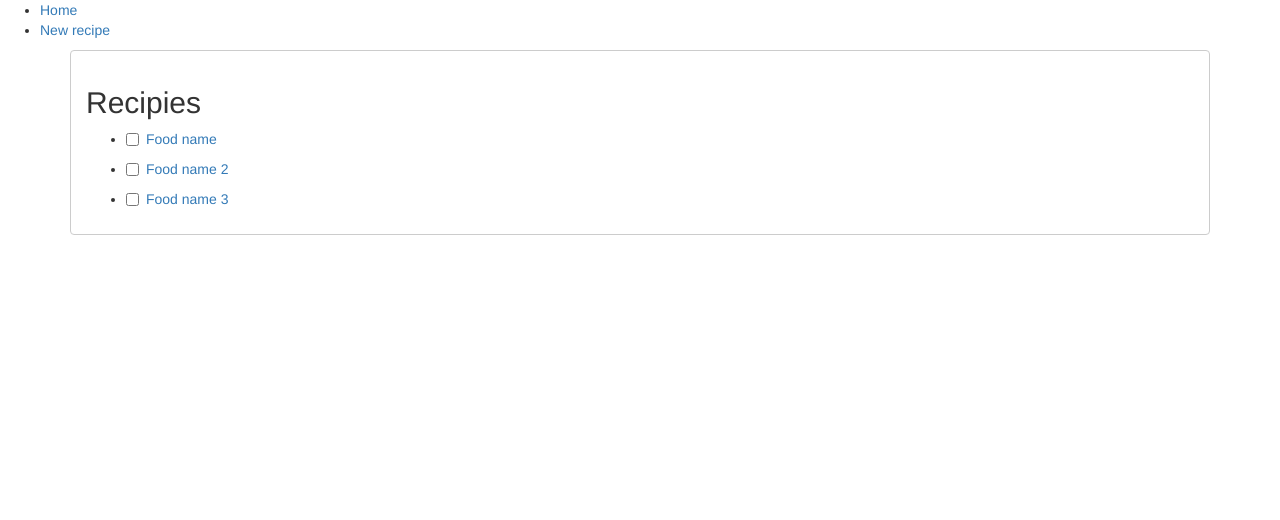
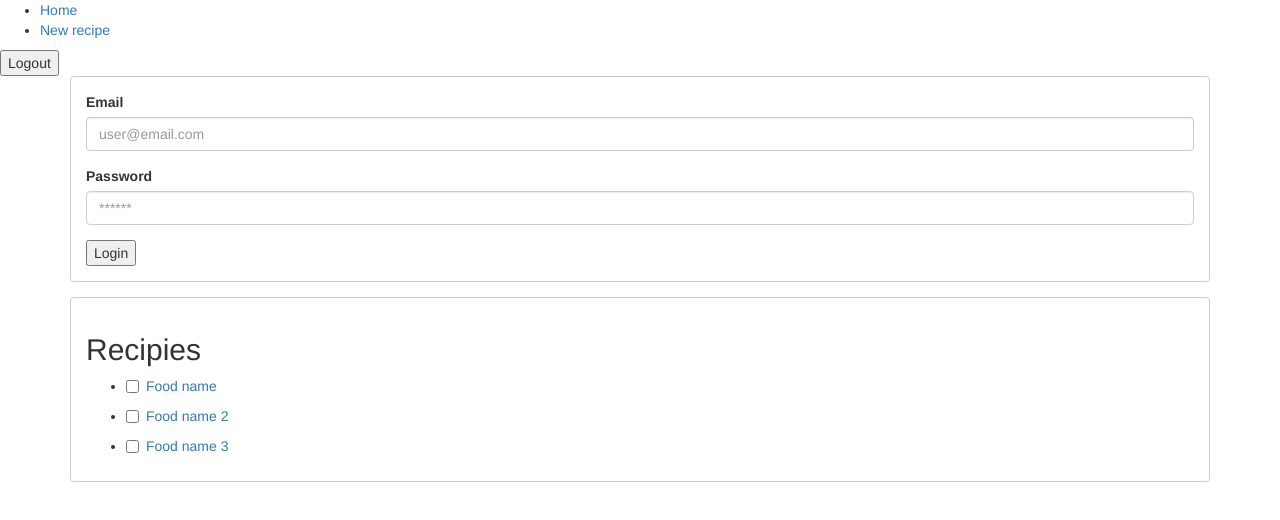
Before and after one commit to yehorDorosh/cook-book, an Angular app: page / in a window 1280 px wide. Shown: the top 520 px of the page. Built offline with nearby package versions, Linux system fonts and the light colour scheme; no server answers.

Commit message:
Add login form

```diff
--- /dev/null
+++ b/src/app/components/auth/login-form/login-form.component.html
@@ -0,0 +1,25 @@
+<form #form="ngForm" (ngSubmit)="onSubmit(form)" class="card">
+  <div class="form-group">
+    <label for="email">Email</label>
+    <input
+      type="email"
+      class="form-control"
+      id="email"
+      placeholder="user@email.com"
+      name="email"
+      ngModel
+    />
+  </div>
+  <div class="form-group">
+    <label for="password">Password</label>
+    <input
+      type="password"
+      class="form-control"
+      id="password"
+      placeholder="******"
+      name="password"
+      ngModel
+    />
+  </div>
+  <button type="submit">Login</button>
+</form>
--- /dev/null
+++ b/src/app/components/auth/login-form/login-form.component.ts
@@ -0,0 +1,18 @@
+import { Component } from '@angular/core';
+import { FormsModule, NgForm } from '@angular/forms';
+import auth from '../../../utils/firebase/auth-firebase';
+
+@Component({
+  selector: 'app-login-form',
+  imports: [FormsModule],
+  templateUrl: './login-form.component.html',
+  styleUrl: './login-form.component.scss',
+})
+export class LoginFormComponent {
+  onSubmit(formData: NgForm) {
+    if (formData.valid) {
+      const { email, password } = formData.value;
+      auth.signIn(email, password);
+    }
+  }
+}
--- a/src/app/components/layout/header/header.component.html
+++ b/src/app/components/layout/header/header.component.html
@@ -5,4 +5,7 @@
       <li><a routerLink="/new-recipe">New recipe</a></li>
     </ul>
   </nav>
+  <div>
+    <button (click)="onLogout()">Logout</button>
+  </div>
 </header>
--- a/src/app/components/layout/header/header.component.ts
+++ b/src/app/components/layout/header/header.component.ts
@@ -1,12 +1,15 @@
 import { Component } from '@angular/core';
 import { RouterLink } from '@angular/router';
+import auth from '../../../utils/firebase/auth-firebase';
 
 @Component({
   selector: 'app-header',
   imports: [RouterLink],
   templateUrl: './header.component.html',
-  styleUrl: './header.component.scss'
+  styleUrl: './header.component.scss',
 })
 export class HeaderComponent {
-
+  onLogout() {
+    auth.logOut();
+  }
 }
--- a/src/app/pages/home/home.component.html
+++ b/src/app/pages/home/home.component.html
@@ -1,4 +1,5 @@
 <app-layout-main>
+  <app-login-form></app-login-form>
   <app-recipes-list
     [list]="recipesAPI"
     (onAddIngredientsToList)="onAddIngredientsToList($event)"
```
Also changed, not shown: src/app/pages/home/home.component.ts (+7 -1 lines), src/app/components/auth/login-form/login-form.component.scss (added). Lines whose indentation alone changed are shown as unchanged.
